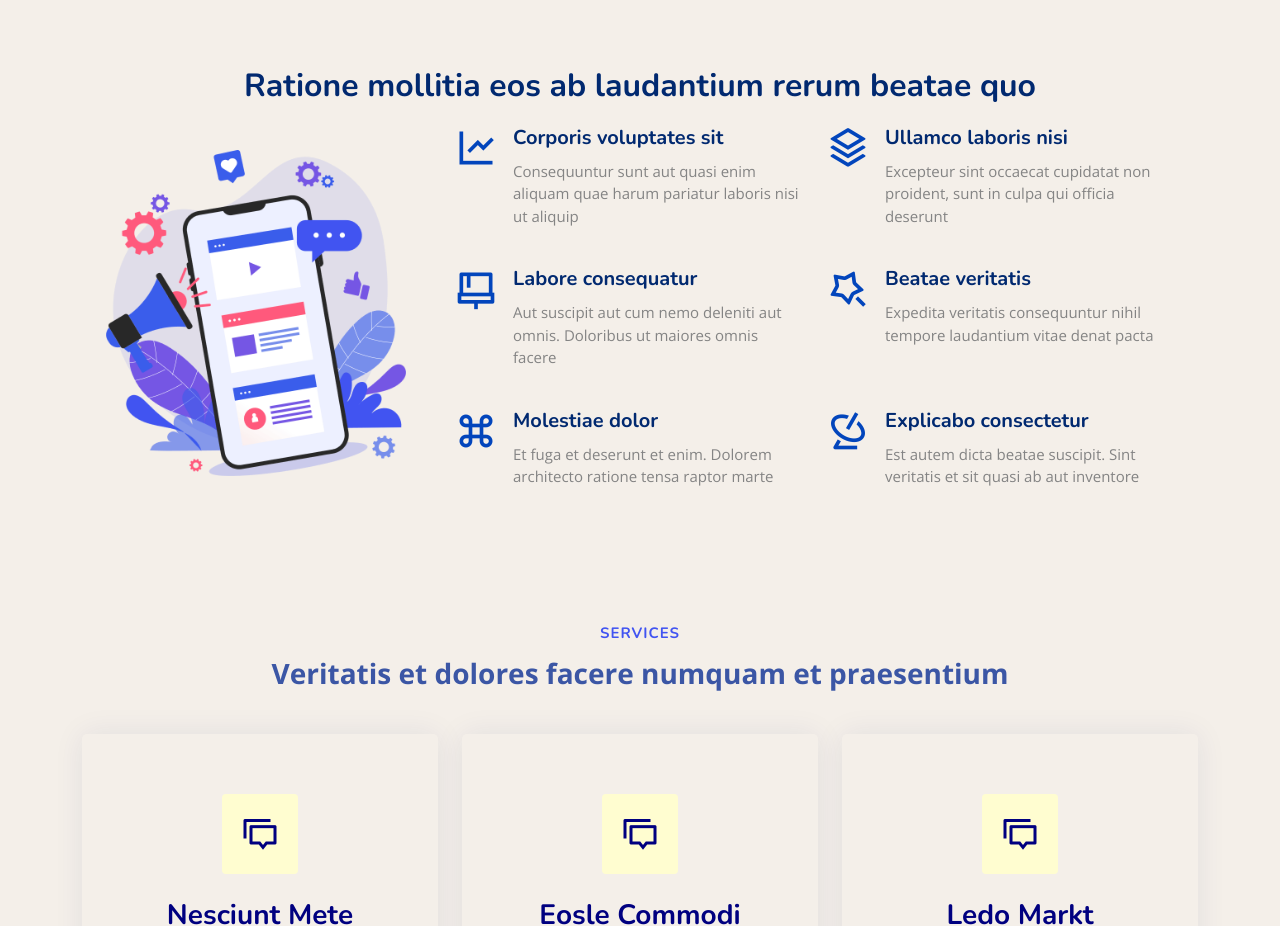
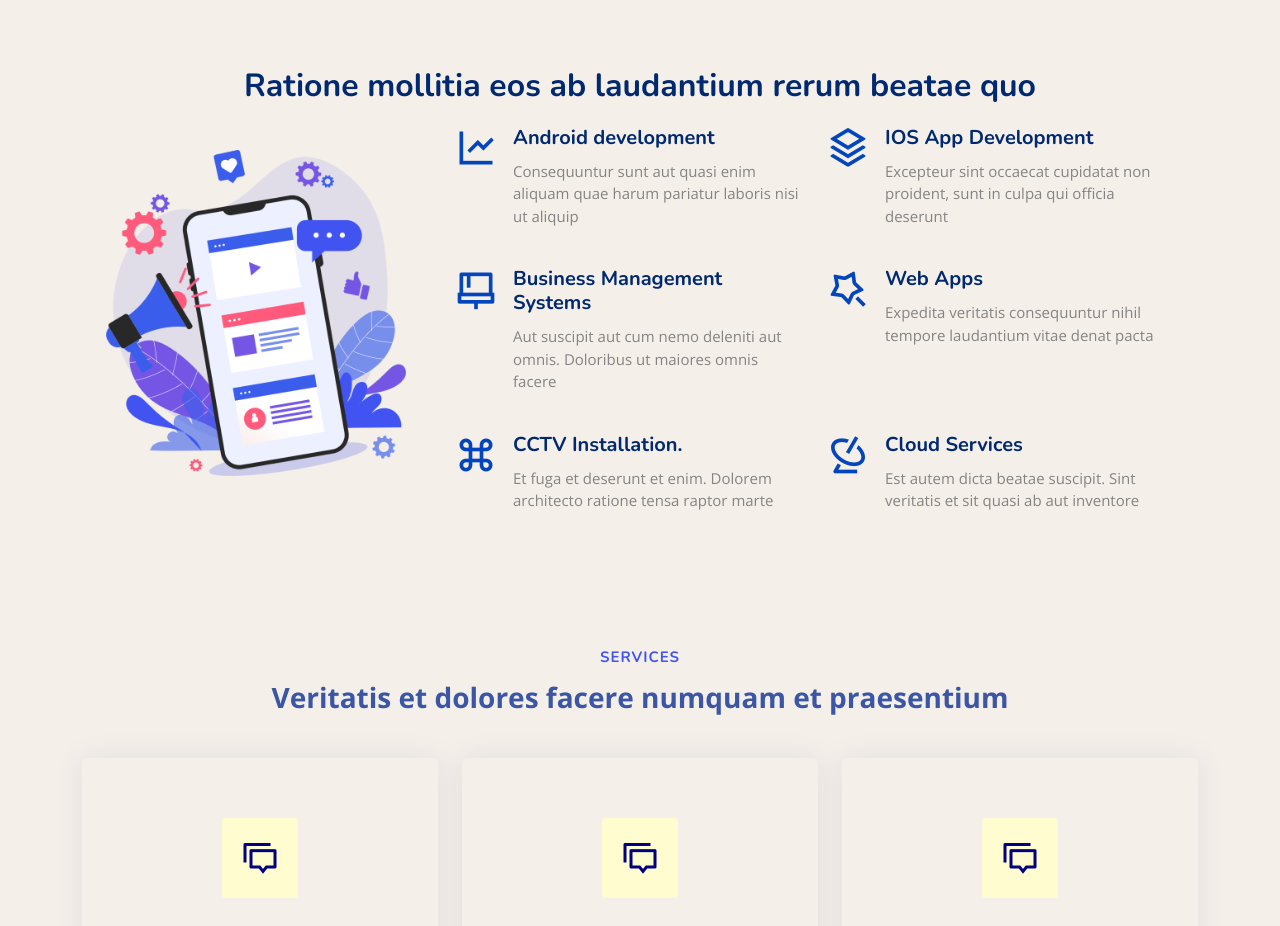
Before and after one commit to Salim-abdulaziz/TechBiz-Limited, a plain HTML site: page index.html in a window 1280 px wide. Shown: the part 3000-3926 px from the top of the page. Drawn offline with nearby package versions, Linux system fonts and the light colour scheme; animation ran at ten frames a second.

Commit message:
Updated the services offered.

```diff
--- a/index.html
+++ b/index.html
@@ -404,7 +404,7 @@
                 <div class="col-md-6 icon-box" data-aos="fade-up">
                   <i class="ri-line-chart-line"></i>
                   <div>
-                    <h4>Corporis voluptates sit</h4>
+                    <h4>Android development</h4>
                     <p>Consequuntur sunt aut quasi enim aliquam quae harum pariatur laboris nisi ut aliquip</p>
                   </div>
                 </div>
@@ -412,7 +412,7 @@
                 <div class="col-md-6 icon-box" data-aos="fade-up" data-aos-delay="100">
                   <i class="ri-stack-line"></i>
                   <div>
-                    <h4>Ullamco laboris nisi</h4>
+                    <h4>IOS App Development</h4>
                     <p>Excepteur sint occaecat cupidatat non proident, sunt in culpa qui officia deserunt</p>
                   </div>
                 </div>
@@ -420,7 +420,7 @@
                 <div class="col-md-6 icon-box" data-aos="fade-up" data-aos-delay="200">
                   <i class="ri-brush-4-line"></i>
                   <div>
-                    <h4>Labore consequatur</h4>
+                    <h4>Business Management Systems</h4>
                     <p>Aut suscipit aut cum nemo deleniti aut omnis. Doloribus ut maiores omnis facere</p>
                   </div>
                 </div>
@@ -428,7 +428,7 @@
                 <div class="col-md-6 icon-box" data-aos="fade-up" data-aos-delay="300">
                   <i class="ri-magic-line"></i>
                   <div>
-                    <h4>Beatae veritatis</h4>
+                    <h4>Web Apps</h4>
                     <p>Expedita veritatis consequuntur nihil tempore laudantium vitae denat pacta</p>
                   </div>
                 </div>
@@ -436,7 +436,7 @@
                 <div class="col-md-6 icon-box" data-aos="fade-up" data-aos-delay="400">
                   <i class="ri-command-line"></i>
                   <div>
-                    <h4>Molestiae dolor</h4>
+                    <h4>CCTV Installation.</h4>
                     <p>Et fuga et deserunt et enim. Dolorem architecto ratione tensa raptor marte</p>
                   </div>
                 </div>
@@ -444,7 +444,7 @@
                 <div class="col-md-6 icon-box" data-aos="fade-up" data-aos-delay="500">
                   <i class="ri-radar-line"></i>
                   <div>
-                    <h4>Explicabo consectetur</h4>
+                    <h4>Cloud Services</h4>
                     <p>Est autem dicta beatae suscipit. Sint veritatis et sit quasi ab aut inventore</p>
                   </div>
                 </div>
```
